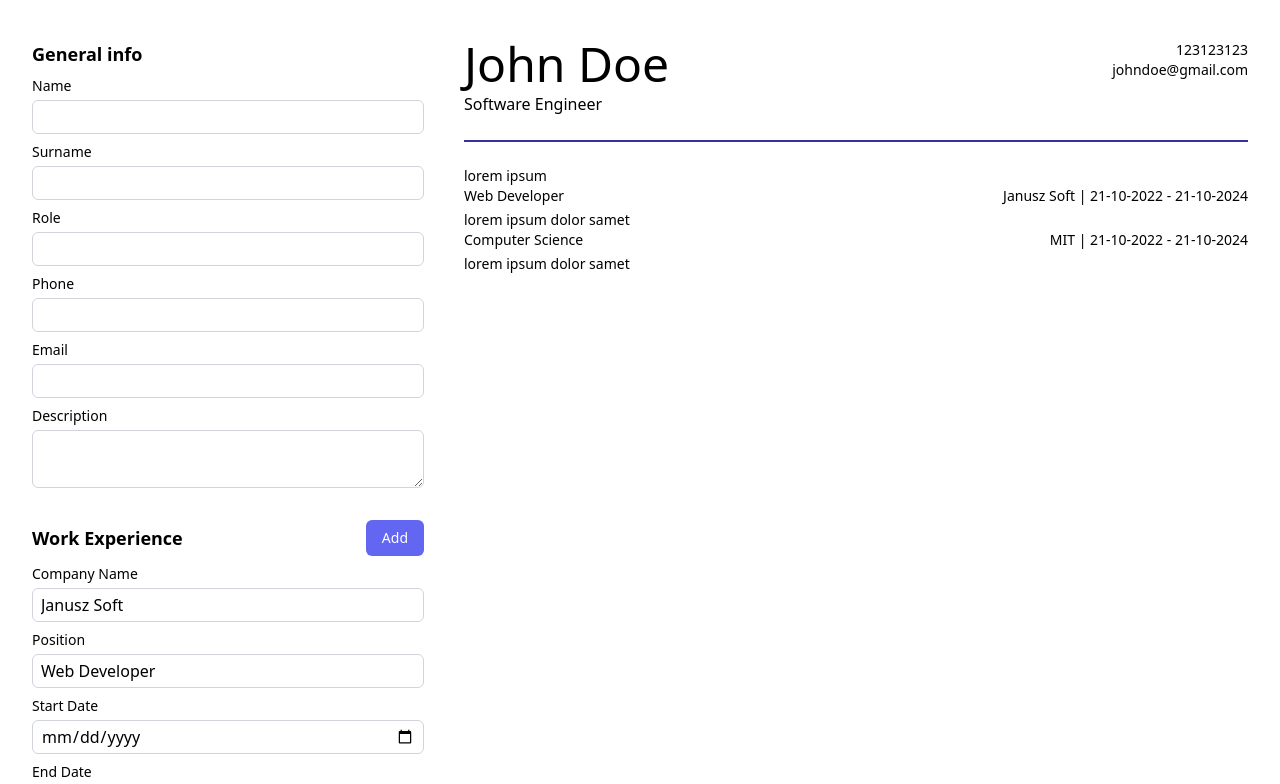
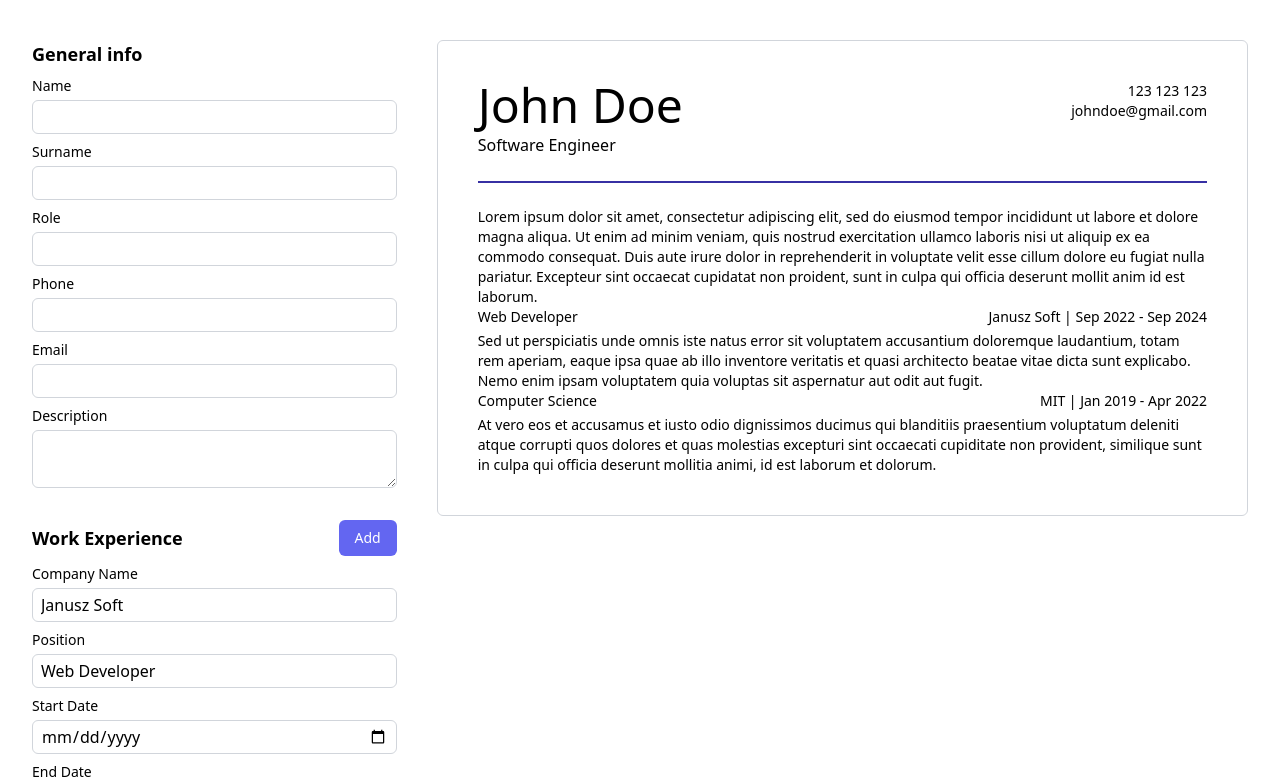
Before and after one commit to Ver0s/odin-cv-app, a React (Create React App) app: page / in a window 1280 px wide. Shown: the top 784 px of the page. Built offline with nearby package versions, Linux system fonts and the light colour scheme.

Commit message:
add initial state to fill the CV

```diff
--- a/src/App.jsx
+++ b/src/App.jsx
@@ -15,18 +15,20 @@ class App extends Component {
 				name: 'John',
 				surname: 'Doe',
 				role: 'Software Engineer',
-				phone: '123123123',
+				phone: '123 123 123',
 				email: 'johndoe@gmail.com',
-				description: 'lorem ipsum',
+				description:
+					'Lorem ipsum dolor sit amet, consectetur adipiscing elit, sed do eiusmod tempor incididunt ut labore et dolore magna aliqua. Ut enim ad minim veniam, quis nostrud exercitation ullamco laboris nisi ut aliquip ex ea commodo consequat. Duis aute irure dolor in reprehenderit in voluptate velit esse cillum dolore eu fugiat nulla pariatur. Excepteur sint occaecat cupidatat non proident, sunt in culpa qui officia deserunt mollit anim id est laborum.',
 			},
 			workExperience: [
 				{
 					id: crypto.randomUUID(),
 					companyName: 'Janusz Soft',
 					position: 'Web Developer',
-					startDate: '21-10-2022',
-					endDate: '21-10-2024',
-					description: 'lorem ipsum dolor samet',
+					startDate: 'Sep 2022',
+					endDate: 'Sep 2024',
+					description:
+						'Sed ut perspiciatis unde omnis iste natus error sit voluptatem accusantium doloremque laudantium, totam rem aperiam, eaque ipsa quae ab illo inventore veritatis et quasi architecto beatae vitae dicta sunt explicabo. Nemo enim ipsam voluptatem quia voluptas sit aspernatur aut odit aut fugit.',
 				},
 			],
 			education: [
@@ -34,9 +36,10 @@ class App extends Component {
 					id: crypto.randomUUID(),
 					major: 'Computer Science',
 					university: 'MIT',
-					startDate: '21-10-2022',
-					endDate: '21-10-2024',
-					description: 'lorem ipsum dolor samet',
+					startDate: 'Jan 2019',
+					endDate: 'Apr 2022',
+					description:
+						'At vero eos et accusamus et iusto odio dignissimos ducimus qui blanditiis praesentium voluptatum deleniti atque corrupti quos dolores et quas molestias excepturi sint occaecati cupiditate non provident, similique sunt in culpa qui officia deserunt mollitia animi, id est laborum et dolorum.',
 				},
 			],
 		};
@@ -134,7 +137,7 @@ class App extends Component {
 						handleDeleteForm={this.handleDeleteForm}
 					/>
 				</section>
-				<section className="lg:sticky lg:top-10 lg:flex-[2] lg:self-start">
+				<section className="rounded-md border border-gray-300 p-10 lg:sticky lg:top-10 lg:flex-[2] lg:self-start">
 					<GeneneralPreview general={general} />
 					<WorkExperiencePreviewList
 						workExperience={workExperience}
```
